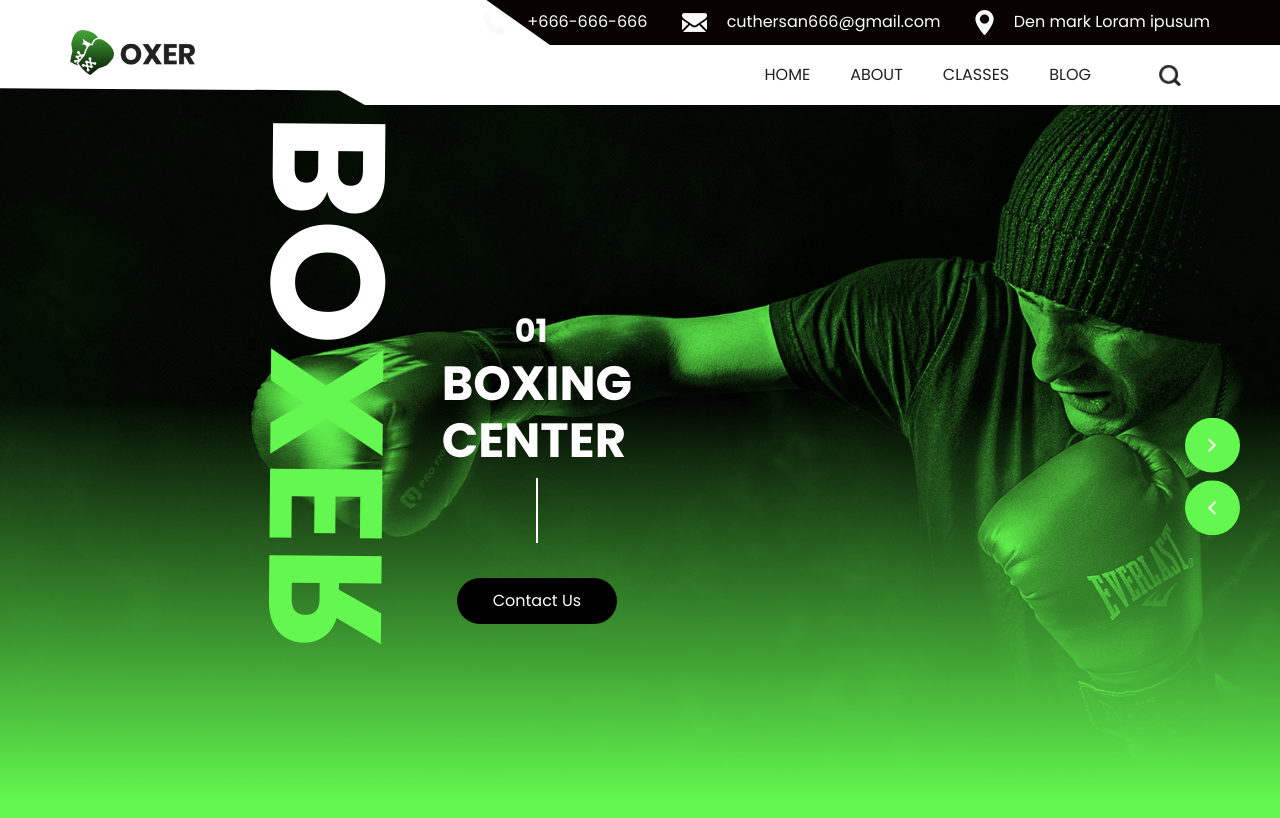
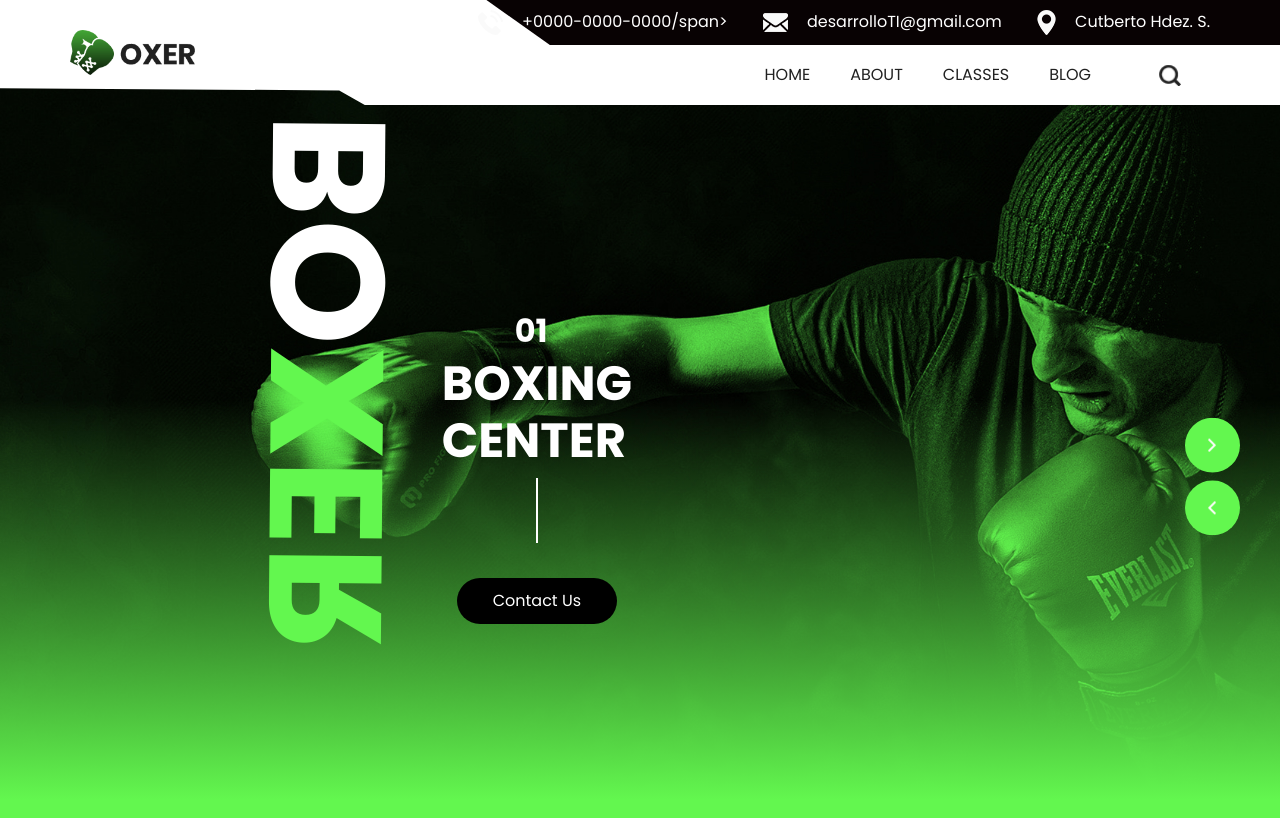
Before and after one commit to Cutber/DemoWeb, a plain HTML site: page index.html in a window 1280 px wide. Drawn offline with nearby package versions, Linux system fonts and the light colour scheme; a web font is replaced by a local one.

Commit message:
Se realiza el cambio en el número de telefono y datos de la página Web

```diff
--- a/index.html
+++ b/index.html
@@ -43,19 +43,19 @@
                 <li class="">
                   <a class="" href="">
                     <img src="images/telephone.png" alt="" />
-                    <span> +666-666-666</span>
+                    <span> +0000-0000-0000/span>
                   </a>
                 </li>
                 <li class="">
                   <a class="" href="">
                     <img src="images/mail.png" alt="" />
-                    <span>cuthersan666@gmail.com</span>
+                    <span>desarrolloTI@gmail.com</span>
                   </a>
                 </li>
                 <li class="">
                   <a class="" href="">
                     <img src="images/location.png" alt="" />
-                    <span>Den mark Loram ipusum</span>
+                    <span>Cutberto Hdez. S.</span>
                   </a>
                 </li>
               </ul>
@@ -139,7 +139,7 @@
                 <div class="carousel-item">
                   <div class="box">
                     <div class="detail-box">
-                      <h1>Boxing <br /> Center</h1>
+                      <h1>El límite lo tienes tú <br /> Center</h1>
                       <hr />
                       <div class="btn-box">
                         <a href="" class="btn-1">Contact Us</a>
```
